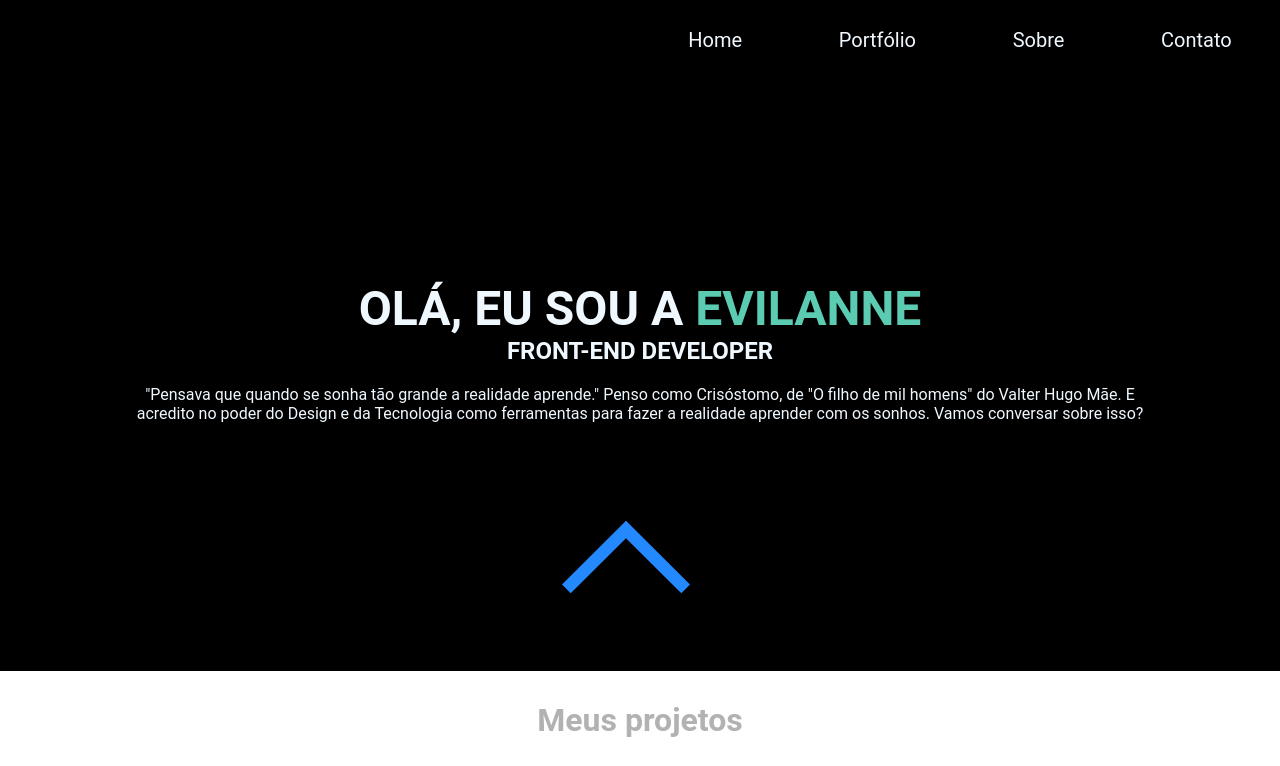
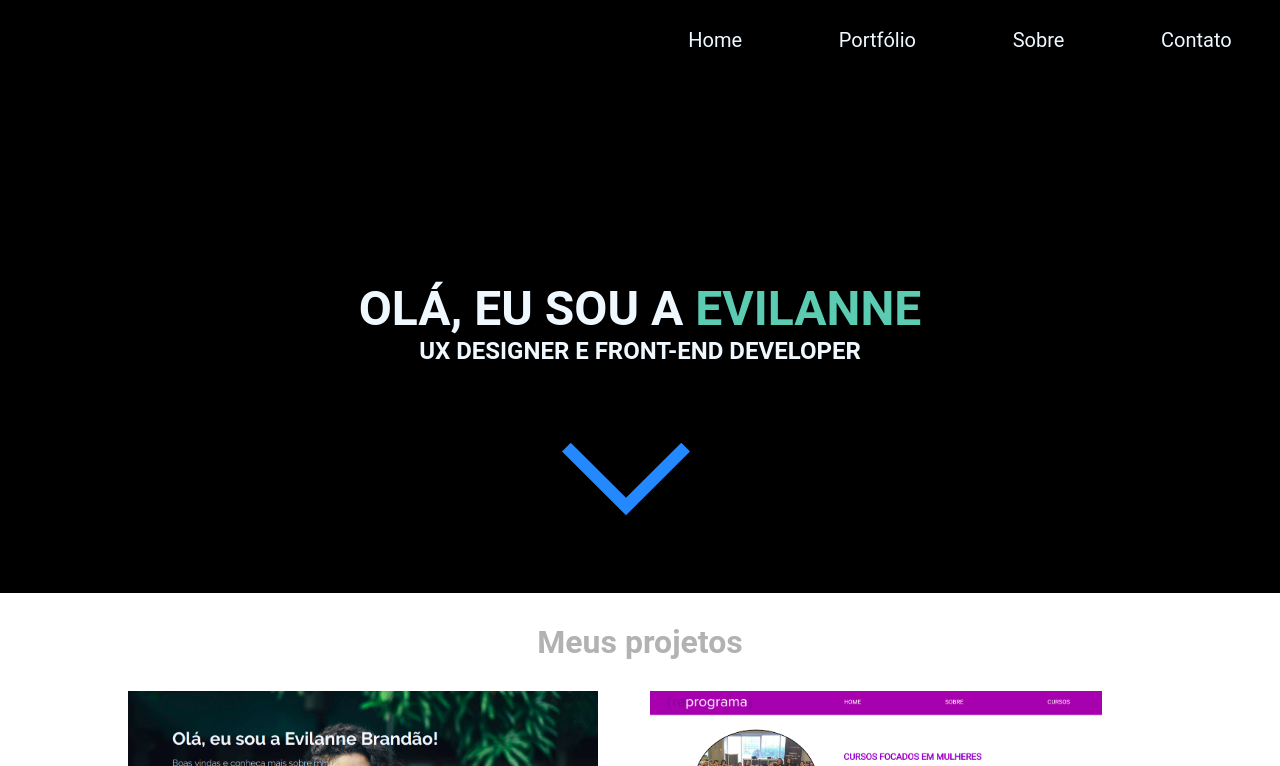
Before and after one commit to evilannebm/reprograma-responsivo, a plain HTML site: page index.html in a window 1280 px wide. Both pictures are taken after a click on the element 640 px from the left and 479 px from the top of the page. Shown: the top 766 px of the page. Drawn offline with Linux system fonts and the light colour scheme.

Commit message:
Exercício de JS completo - interação com a seta.

```diff
--- a/index.html
+++ b/index.html
@@ -31,7 +31,7 @@
         <h1 class="banner_title">
           Olá, eu sou a <b class="banner_title-color"> Evilanne</b>
         </h1>
-        <h4 class="banner_subtitle">Front-End Developer</h4>
+        <h4 class="banner_subtitle">UX Designer e Front-End Developer</h4>
         <div class="botao">
           <p class="texto_seta">"Pensava que quando se sonha tão grande a realidade aprende." Penso como Crisóstomo, de "O filho de mil homens" do Valter Hugo Mãe.
             E acredito no poder do Design e da Tecnologia como ferramentas para fazer a realidade aprender com os sonhos. Vamos conversar sobre isso?</p>
--- a/js/script.js
+++ b/js/script.js
@@ -9,18 +9,30 @@ let texto = document.querySelector('.texto_seta')
 //se não estiver fechada, ao clicar, fechar e esconder o texto
 
 botao.addEventListener('click',function(){
-
-    if(setaFechada.style.display = 'block'){
+    if(setaFechada.style.display == 'block'){
         setaFechada.style.display = 'none';
         setaAberta.style.display = 'block';
         texto.style.display = 'block';
-    }else if(setaFechada.style.display = 'none'){
+    }else{
         setaAberta.style.display = 'none';
         texto.style.display = 'none';
         setaFechada.style.display = 'block';
     }
+})
 
-})
+// botao.addEventListener('click',function(){
+
+//     if(setaFechada.style.display = 'block'){
+//         setaFechada.style.display = 'none';
+//         setaAberta.style.display = 'block';
+//         texto.style.display = 'block';
+//     }else if(setaFechada.style.display = 'none'){
+//         setaAberta.style.display = 'none';
+//         texto.style.display = 'none';
+//         setaFechada.style.display = 'block';
+//     }
+
+// })
 
 //Tentativa 2
  // if(setaStatus.classList.contains('fechada')){
```
